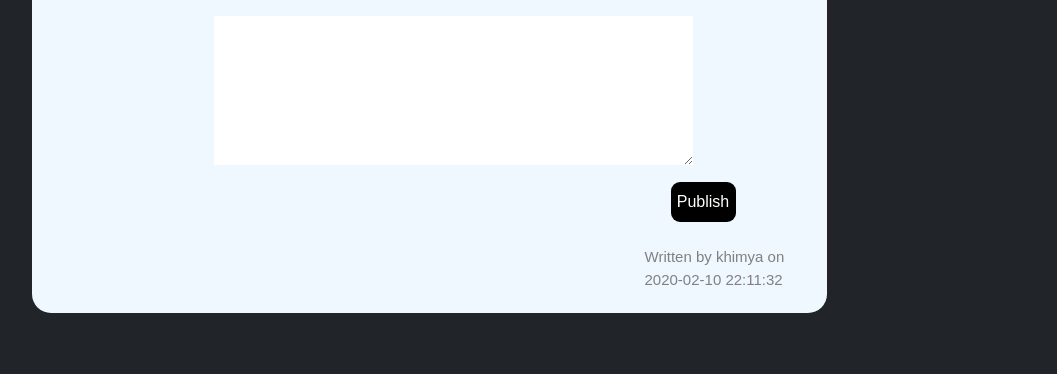
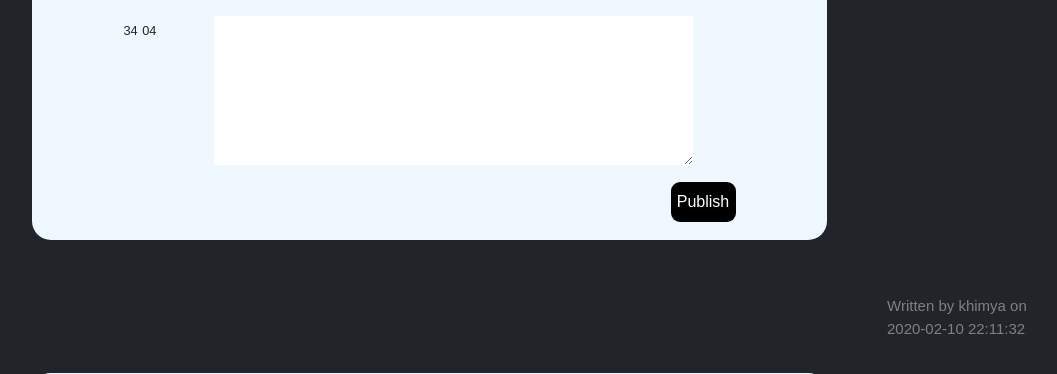
Before and after one commit to khimya/Camagru, a PHP site: page /camagru/ in a window 1280 px wide. Shown: the part 740-1114 px from the top of the page, without its empty margins (211-1268 px from the left). Run offline with PHP 8.4, Linux system fonts and the light colour scheme; data comes from the database, SQL or seed files in the repository; data that the repository does not hold is empty.

Commit message:
--- Auto-Git Commit ---

```diff
--- a/app/views/posts/index.php
+++ b/app/views/posts/index.php
@@ -19,17 +19,25 @@
                 <a href="<?php echo URLROOT; ?>/posts/show/<?php echo $post->postId; ?>"><img href alt="Anne Hathaway picture" src="<?php echo $post->image; ?>"></a>
             </div>
             <div class="blabla">
-            <form action="" method="post">
-                <textarea name="blabla" id="commntarea" cols="50" rows="2"></textarea>
-                <button class="publish"  type="submit">Publish</button>
-            </form>
+                <form action="" method="post">
+                    <textarea name="blabla" id="commntarea" cols="50" rows="2"></textarea>
+                    <button class="publish" type="submit">Publish</button>
+                </form>
             </div>
+            <div class="reaction">
+                        <div class="user__comment__reaction">
+                            <i class="icon ion-md-thumbs-up"></i> <small>34</small>
+                            <i class="icon ion-md-thumbs-down"></i> <small>04</small>
+                        </div>
+                    </div>
+                </div>
                     <form action="<?php echo URLROOT; ?>/posts/like/<?php echo $post->postId; ?>" method="POST">
-                        <button  class="likes" type="submit"><a ><?php echo $post->like_count; ?>  </a></button>
+                        <button class="likes" type="submit"><a><?php echo $post->like_count; ?> </a></button>
                         <!-- <input type="submit" value="<?php echo $post->like_count; ?>"/> -->
                     </form>
 
                     <a href=""><?php echo $post->like_count; ?></a>
+            </div>
             <div class="posts_info">
                 <p>
                     Written by <?php echo $post->display_name; ?> on <?php echo $post->created_at; ?>
```
